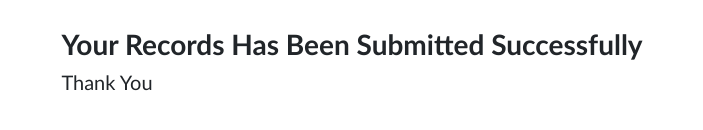
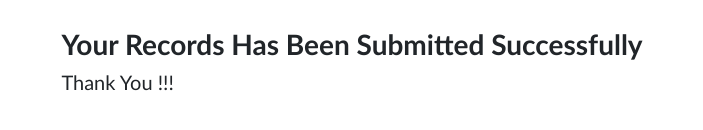
Before and after one commit to PankajGatty/vyzenRepo, a React (Create React App) app in the folder frontend/: page /final in a window 1280 px wide. Shown: the part 422-552 px from the top of the page, without its empty margins (288-991 px from the left). Built offline with nearby package versions, Linux system fonts and the light colour scheme.

Commit message:
Update Finalpage.js

```diff
--- a/frontend/src/pages/Finalpage.js
+++ b/frontend/src/pages/Finalpage.js
@@ -21,7 +21,7 @@ function Finalpage() {
             Your Records Has Been Submitted Successfully
         </strong>
         </h3>
-        <h5> Thank You </h5>
+        <h5> Thank You !!! </h5>
 
     </div>
 
```
